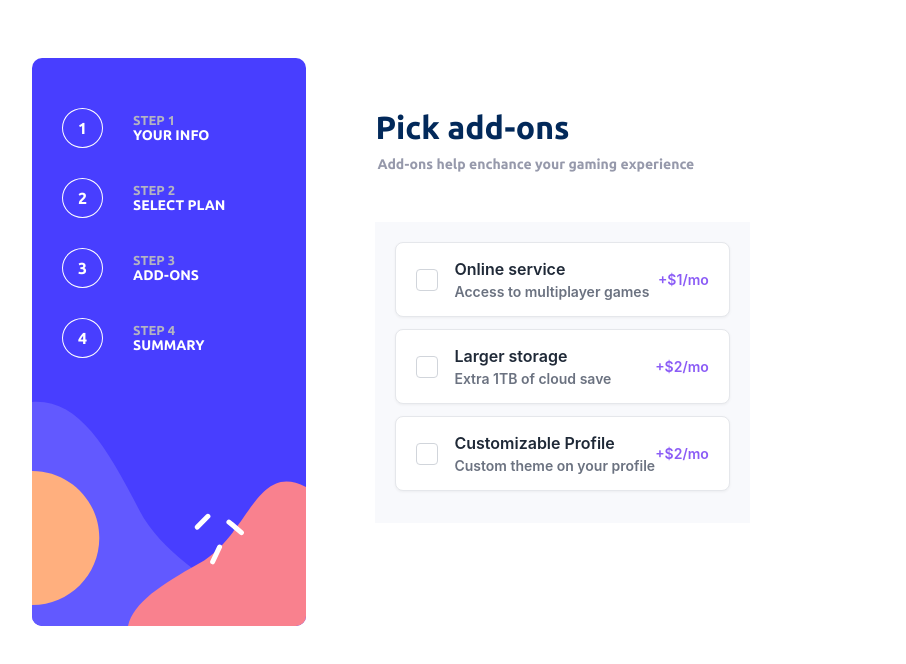
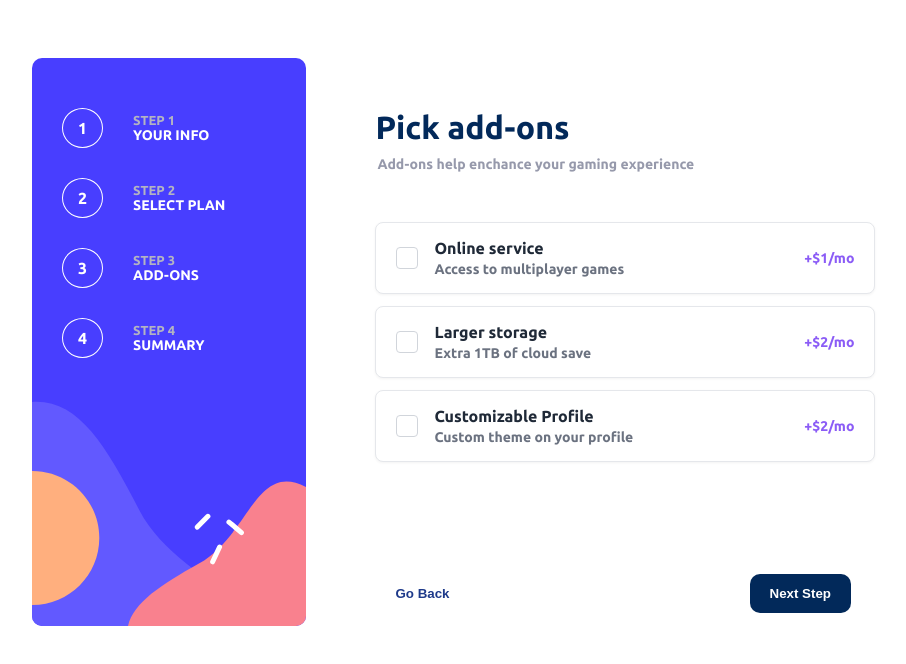
Before and after one commit to somaleyo/State, a React (Vite) app: page / in a window 1280 px wide. Shown: the top 664 px of the page, without its empty margins (276-1182 px from the left). Built offline with nearby package versions, Linux system fonts and the light colour scheme.

Commit message:
addon css

```diff
--- a/src/Components/ad/addon.css
+++ b/src/Components/ad/addon.css
@@ -1,15 +1,15 @@
 
 .subscription-container {
-  font-family: -apple-system, BlinkMacSystemFont, 'Segoe UI', Roboto, Oxygen, Ubuntu, Cantarell, 'Open Sans', 'Helvetica Neue', sans-serif;
+
   display: flex;
   justify-content: center;
-  padding: 20px;
-  background-color: #f8f9fc;
+
+
 }
 
 .subscription-list {
-  width: 100%;
-  max-width: 450px;
+  width:500px;
+
 }
 
 /* Style de base pour une option */
--- a/src/Components/ad/addon.jsx
+++ b/src/Components/ad/addon.jsx
@@ -76,6 +76,12 @@ export default function Addon(props) {
         </div>
       </div>
     </div>
+    <button className="btn btn-back">
+        Go Back
+    </button>
+    <button className="btn-next btn">
+        Next Step
+    </button>
     </>
   );
 }
```
